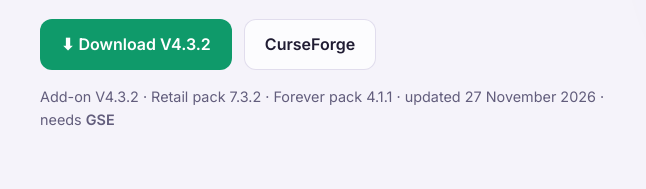
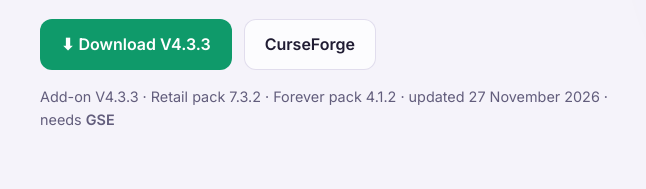
Before and after one commit to Ron1n90c/ron1n-site, a plain HTML site: page public/index.html in a window 1280 px wide. Shown: the part 402-591 px from the top of the page, 86-732 px from the left. Drawn offline with Linux system fonts and the light colour scheme.

Commit message:
Ronin 4.3.3 on the site
Co-Authored-By: Claude Opus 5.5 <noreply@anthropic.com>
Claude-Session: https://claude.ai/code/session_01Axf3BxmXskQSewwmgfgH44

```diff
--- a/public/index.html
+++ b/public/index.html
@@ -8,7 +8,7 @@
 <title>Ronin - GSE SUITE · Free WoW GSE Macros</title>
 <script type="application/ld+json">
 {"@context":"https://schema.org","@graph":[
-{"@type":"SoftwareApplication","name":"Ronin - GSE SUITE","alternateName":["Ronin GSE macros","Ronin WoW macros"],"applicationCategory":"GameApplication","operatingSystem":"Windows, macOS","url":"https://ron1n.cc/","downloadUrl":"https://www.curseforge.com/wow/addons/ronin","softwareVersion":"4.3.2","offers":{"@type":"Offer","price":"0","priceCurrency":"USD"},"description":"Free World of Warcraft GSE macros: Tank, DPS and Heal sequences for Retail (Midnight) and WoW: Forever, with Mythic+, Raid, Delve, Beginner and Leveling versions and a one-click installer.","author":{"@type":"Person","name":"Ron1n"}},
+{"@type":"SoftwareApplication","name":"Ronin - GSE SUITE","alternateName":["Ronin GSE macros","Ronin WoW macros"],"applicationCategory":"GameApplication","operatingSystem":"Windows, macOS","url":"https://ron1n.cc/","downloadUrl":"https://www.curseforge.com/wow/addons/ronin","softwareVersion":"4.3.3","offers":{"@type":"Offer","price":"0","priceCurrency":"USD"},"description":"Free World of Warcraft GSE macros: Tank, DPS and Heal sequences for Retail (Midnight) and WoW: Forever, with Mythic+, Raid, Delve, Beginner and Leveling versions and a one-click installer.","author":{"@type":"Person","name":"Ron1n"}},
 {"@type":"FAQPage","mainEntity":[
 {"@type":"Question","name":"What is a GSE macro?","acceptedAnswer":{"@type":"Answer","text":"GSE (GnomeSequencer Enhanced) is a World of Warcraft add-on that plays a sequence of spells on one key, one spell per press. Ronin gives you ready GSE sequences for your class, so you press one key and the rotation follows the priority."}},
 {"@type":"Question","name":"Do the Ronin GSE macros work in Midnight?","acceptedAnswer":{"@type":"Answer","text":"Yes. The Retail pack is made for Midnight (12.x) and checked against the current class guides, with versions for Mythic+, Raid, Delve, Beginner and Leveling."}},
@@ -127,10 +127,10 @@ footer .foot{display:grid;grid-template-columns:1.2fr 1fr;gap:24px}
     <h1>One add-on,<br>two worlds.</h1>
     <p class="lede">Free World of Warcraft <b>GSE macros</b>: Tank, DPS and Heal for <b>Retail</b> and <b>WoW: Forever</b>. All made by Ronin and tested in game. Always free.</p>
     <div class="cta">
-      <a class="btn primary" href="downloads/Ronin.zip" download>⬇ Download V4.3.2</a>
+      <a class="btn primary" href="downloads/Ronin.zip" download>⬇ Download V4.3.3</a>
       <a class="btn" href="https://www.curseforge.com/wow/addons/ronin" target="_blank" rel="noopener">CurseForge</a>
     </div>
-    <p class="ver">Add-on V4.3.2 · Retail pack 7.3.2 · Forever pack 4.1.1 · updated 27 November 2026 · needs <b>GSE</b></p>
+    <p class="ver">Add-on V4.3.3 · Retail pack 7.3.2 · Forever pack 4.1.2 · updated 27 November 2026 · needs <b>GSE</b></p>
   </div>
   <div class="hero-art"><img src="assets/logo.webp" alt="Ronin - GSE SUITE logo, free WoW GSE macros" width="640" height="640" fetchpriority="high"></div>
 </div></header>
```
Also changed, not shown: 1 other file.
